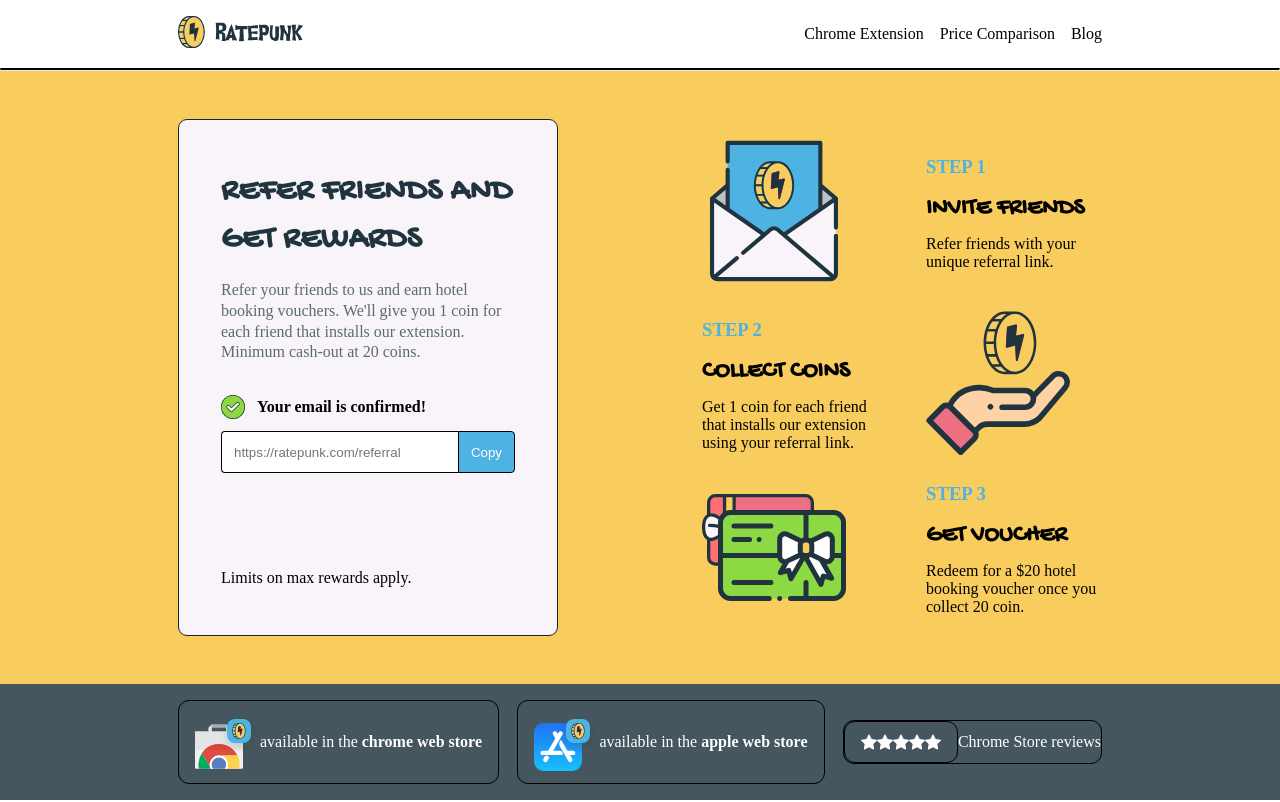
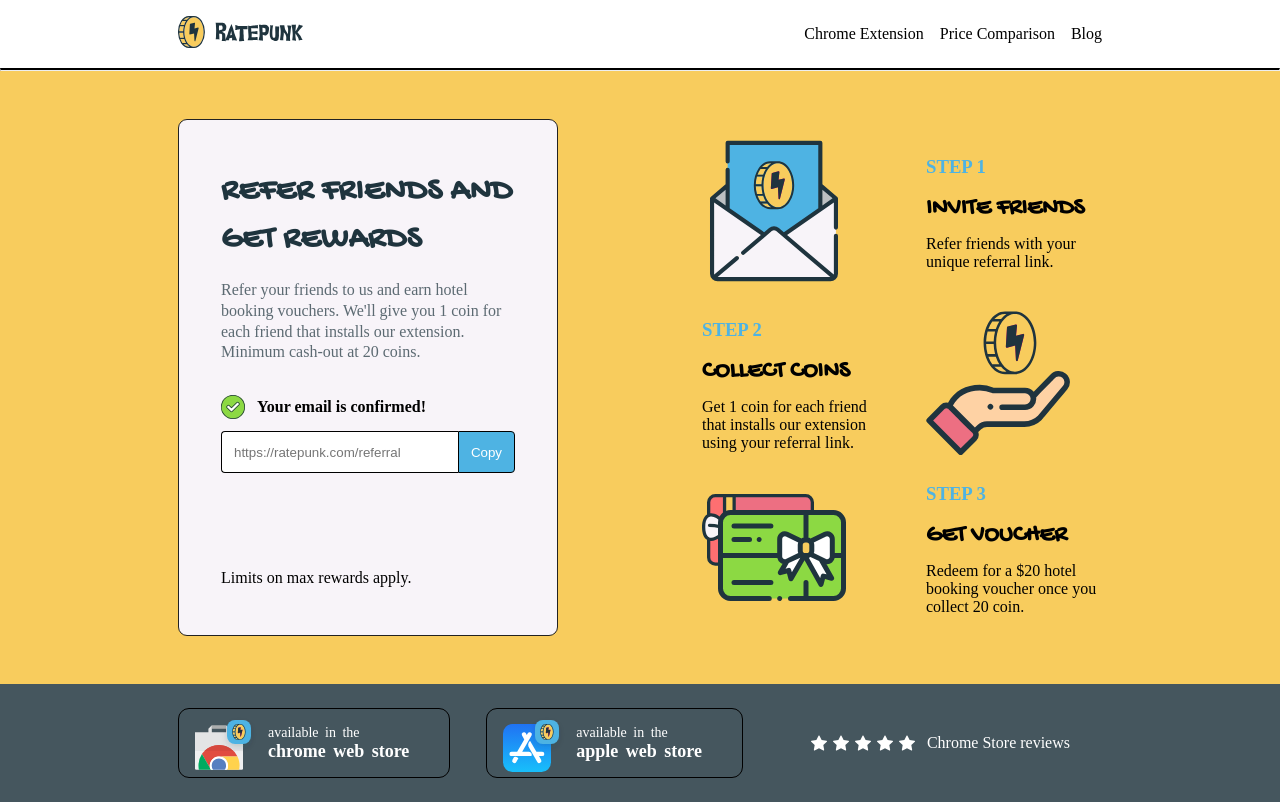
Before and after one commit to kennyoungC/Ratepunk-Challenge, a React (Create React App) app: page / in a window 1280 px wide. Built offline with nearby package versions, Linux system fonts and the light colour scheme.

Commit message:
adver section completed

```diff
--- a/src/components/Advert/Advert.jsx
+++ b/src/components/Advert/Advert.jsx
@@ -8,18 +8,24 @@ const Advert = () => {
     <div className="section-2">
       <div className="container">
         <div className="ad-container">
+          <a href="https://chrome.google.com/webstore/detail/ratepunk-same-hotel-way-c/gdaioanblcnghddimngklkhgcbomfdck?utm_source=ratepunk">
             <div>
               <img src={chrome} alt="chrome icon" />
               <p>
-              available in the <strong>chrome web store</strong>
+                available in the <br />
+                <strong>chrome web store</strong>
               </p>
             </div>
+          </a>
+          <a href="https://apps.apple.com/app/ratepunk/id1607823726">
             <div>
               <img src={apple} alt="apple icon" />
               <p>
-              available in the <strong>apple web store</strong>
+                available in the <br />
+                <strong>apple web store</strong>
               </p>
             </div>
+          </a>
           <div>
             <div>
               <img src={star} alt="star icon" />
--- a/src/components/Styles/Advert.css
+++ b/src/components/Styles/Advert.css
@@ -24,32 +24,62 @@ hr.line {
   justify-content: space-between;
   align-items: center;
   flex-direction: row;
+  padding: 8px 0;
   color: #fff;
 }
-.ad-container div:first-child {
+.ad-container a {
+  text-decoration: none;
+  color: #fff;
+}
+.ad-container a:first-child > div {
   border: 1px solid black;
-  padding: 12px 16px;
+  padding: 5px 16px;
   border-radius: 11px;
   display: flex;
   justify-content: space-between;
   align-items: center;
   flex-direction: row;
+  gap: 8px;
 }
-.ad-container div:nth-of-type(2) {
+.ad-container a:first-child > div p {
+  word-spacing: 3px;
+  padding-right: 24px;
+  font-size: 14px;
+}
+.ad-container a:first-child > div strong {
+  font-size: 18px;
+}
+.ad-container a:nth-of-type(2) > div {
   border: 1px solid black;
   border-radius: 11px;
-  padding: 12px 16px;
+  padding: 5px 16px;
   display: flex;
   justify-content: space-between;
   align-items: center;
   flex-direction: row;
+  gap: 8px;
 }
-.ad-container div:nth-of-type(3) {
-  border: 1px solid black;
+.ad-container a:nth-of-type(2) > div p {
+  word-spacing: 3px;
+  padding-right: 24px;
+  font-size: 14px;
+}
+.ad-container a:nth-of-type(2) > div strong {
+  font-size: 18px;
+}
+.ad-container > div {
   border-radius: 11px;
-  border-radius: 11px;
+  padding: 5px 32px;
   display: flex;
   justify-content: space-between;
   align-items: center;
   flex-direction: row;
+  gap: 12px;
+}
+.ad-container > div div {
+  display: flex;
+  justify-content: space-between;
+  align-items: center;
+  flex-direction: row;
+  gap: 6px;
 }/*# sourceMappingURL=Advert.css.map */
--- a/src/components/Styles/Advert.scss
+++ b/src/components/Styles/Advert.scss
@@ -6,23 +6,50 @@
 
 .ad-container {
   @include flexbox(row);
+  padding: 8px 0;
   color: #fff;
-  div:first-child {
+  a {
+    text-decoration: none;
+    color: #fff;
+  }
+  a:first-child > div {
     border: 1px solid black;
-    padding: 12px 16px;
+    padding: 5px 16px;
     border-radius: 11px;
     @include flexbox(row);
+    gap: 8px;
+    p {
+      word-spacing: 3px;
+      padding-right: 24px;
+      font-size: 14px;
+    }
+    strong {
+      font-size: 18px;
+    }
   }
-  div:nth-of-type(2) {
+  a:nth-of-type(2) > div {
     border: 1px solid black;
     border-radius: 11px;
-    padding: 12px 16px;
+    padding: 5px 16px;
     @include flexbox(row);
+    gap: 8px;
+    p {
+      word-spacing: 3px;
+      padding-right: 24px;
+      font-size: 14px;
+    }
+    strong {
+      font-size: 18px;
+    }
   }
-  div:nth-of-type(3) {
-    border: 1px solid black;
+  > div {
     border-radius: 11px;
-    border-radius: 11px;
+    padding: 5px 32px;
     @include flexbox(row);
+    gap: 12px;
+    div {
+      @include flexbox(row);
+      gap: 6px;
+    }
   }
 }
```
Also changed, not shown: 1 other file (tests, documents, lock files or other folders). Lines whose indentation alone changed are shown as unchanged.
